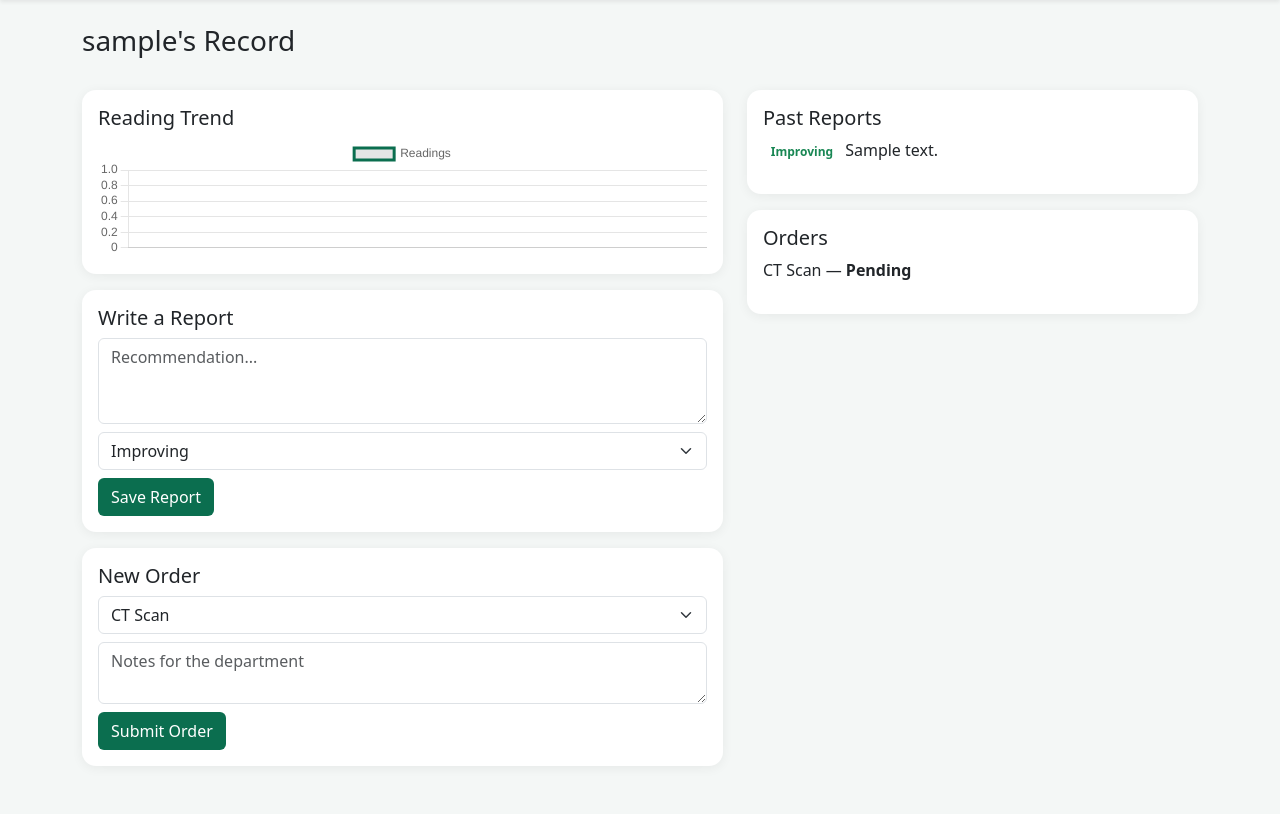
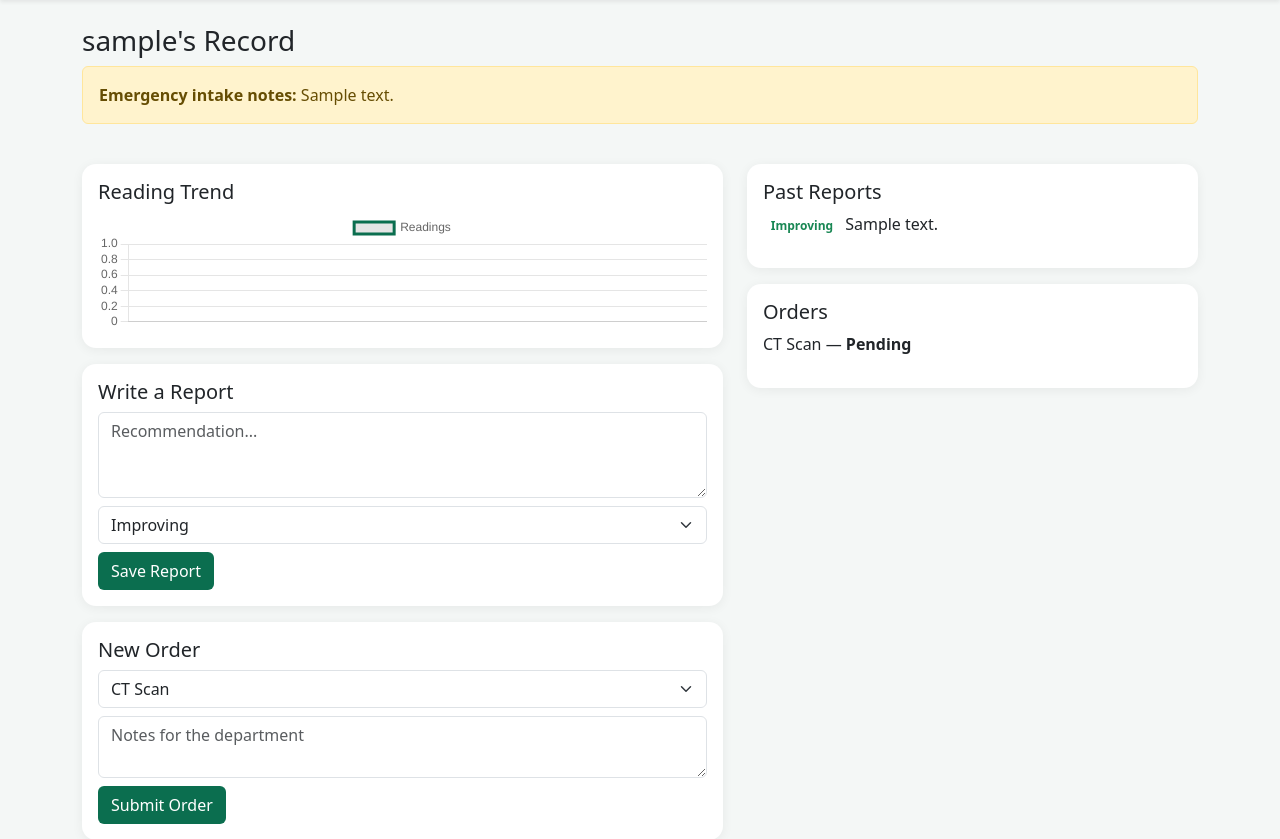
Before and after one commit to mehin2m/coruscant-health, a Django app: template doctors/templates/doctors/patient_detail.html in a window 1280 px wide. Shown: the part 56-895 px from the top of the page. Before the commit the page ends 830 px from the top, so only its background shows below. Run offline with Django 5.2, Linux system fonts and the light colour scheme; tables that the repository leaves empty hold one stand-in row (values such as "Sample post"); the template is opened without the code that fills it: values that come from a table or form of the project are taken from there, most other values are stand-ins (such as "Sample title", 1, 10 or a date in 2020).

Commit message:
Fix: emergency intake condition notes were being lost, now saved and shown to doctors

```diff
--- a/doctors/templates/doctors/patient_detail.html
+++ b/doctors/templates/doctors/patient_detail.html
@@ -1,6 +1,11 @@
 {% extends "base.html" %}
 {% block content %}
 <h3>{{ patient.user.username }}'s Record</h3>
+{% if patient.intake_notes %}
+  <div class="alert alert-warning mt-2">
+    <strong>Emergency intake notes:</strong> {{ patient.intake_notes }}
+  </div>
+{% endif %}
 <div class="row g-4 mt-1">
   <div class="col-md-7">
     <div class="card p-3">
--- a/emergency/tests.py
+++ b/emergency/tests.py
@@ -19,3 +19,4 @@ class QuickIntakeTests(TestCase):
         patient = PatientProfile.objects.first()
         self.assertIsNotNone(patient)
         self.assertTrue(patient.user.is_approved)
+        self.assertEqual(patient.intake_notes, "Unconscious on arrival")
--- a/emergency/views.py
+++ b/emergency/views.py
@@ -24,10 +24,10 @@ def quick_intake(request):
                 first_name=form.cleaned_data["full_name"],
             )
             profile = PatientProfile.objects.create(
-                user=user, date_of_birth=form.cleaned_data.get("date_of_birth")
+                user=user,
+                date_of_birth=form.cleaned_data.get("date_of_birth"),
+                intake_notes=form.cleaned_data.get("condition_notes", ""),
             )
-            if form.cleaned_data.get("condition_notes"):
-                messages.info(request, form.cleaned_data["condition_notes"])
             messages.success(request, f"Patient registered. Temporary ID: {username}")
             return redirect("emergency:quick_intake")
     else:
--- a/patients/models.py
+++ b/patients/models.py
@@ -8,7 +8,9 @@ class PatientProfile(models.Model):
     )
     date_of_birth = models.DateField(null=True, blank=True)
     device_id = models.CharField(max_length=64, blank=True, help_text="ID of the wearable device.")
-
+    intake_notes = models.TextField(
+        blank=True, help_text="Initial condition notes recorded at emergency intake."
+    )
     def __str__(self):
         return f"Patient: {self.user.username}"
 
```
Also changed, not shown: patients/migrations/0002_patientprofile_intake_notes.py (added).
